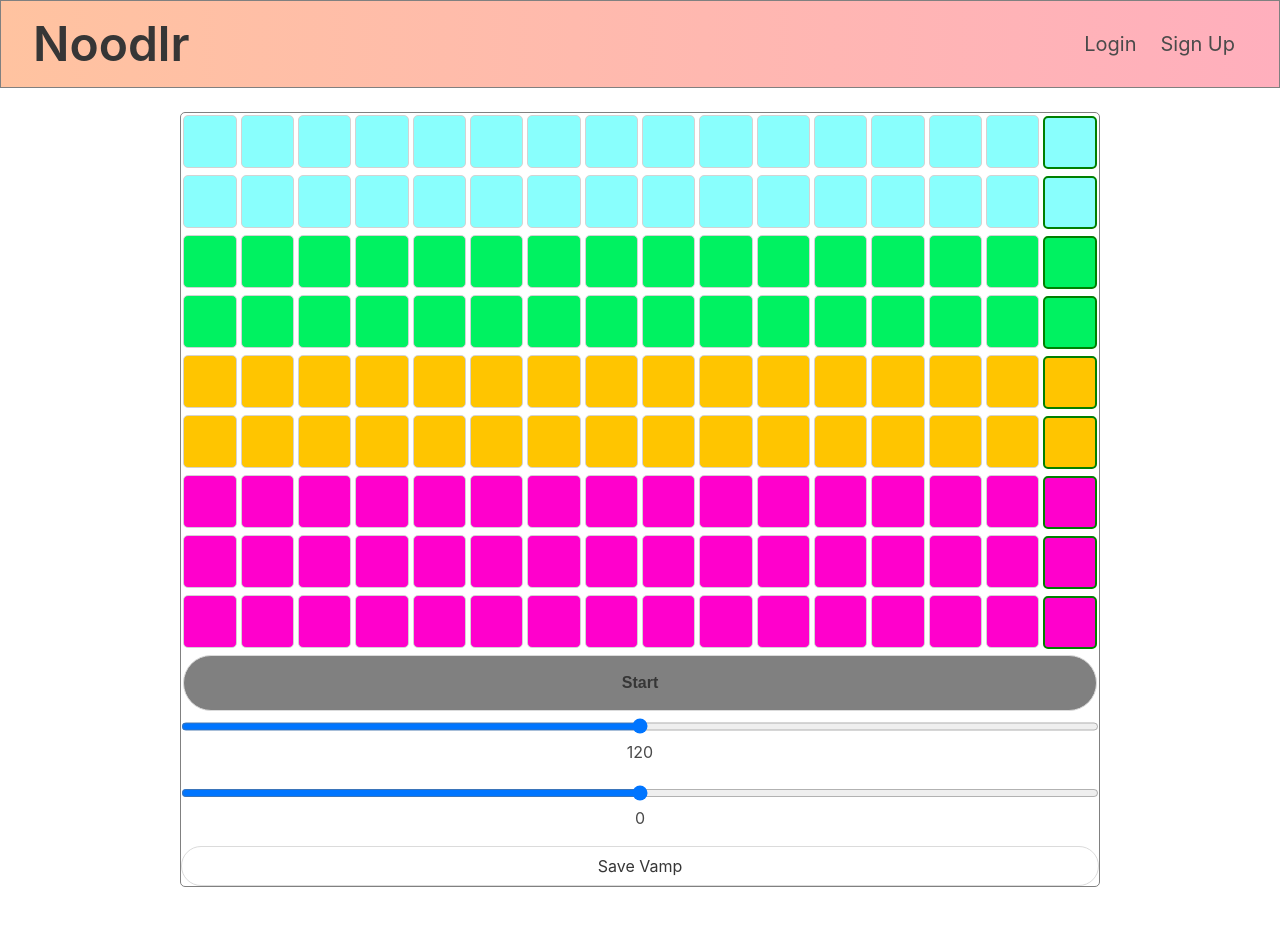
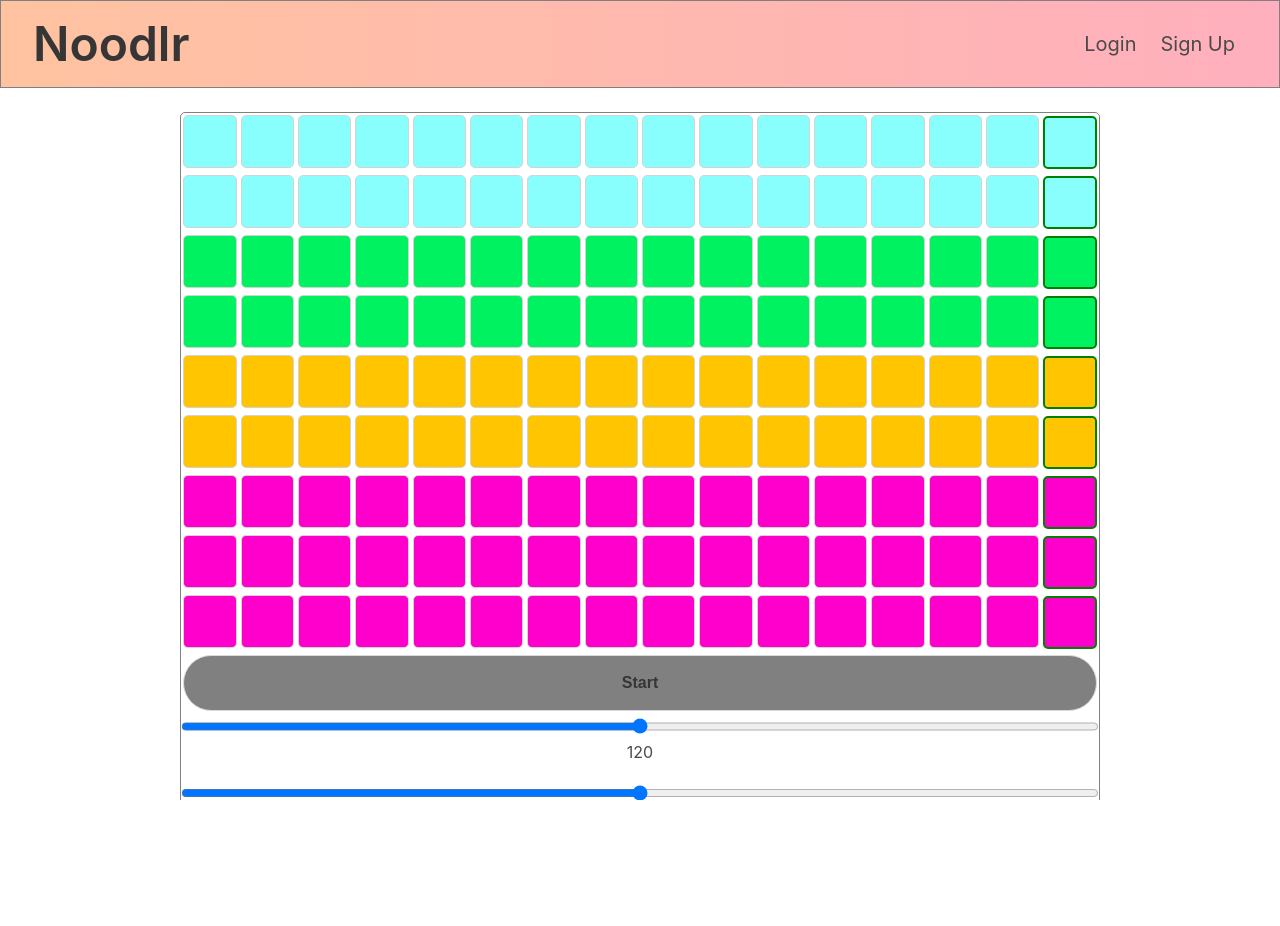
Before and after one commit to Garrett-Bodley/noodlr-frontend, a React (Create React App) app: page / in a window 1280 px wide. Shown: the top 926 px of the page. After the commit the page ends 800 px from the top, so only its background shows below. Built offline with nearby package versions, Linux system fonts and the light colour scheme; no server answers.

Commit message:
Comment out darkmode CSS.

```diff
--- a/src/App.css
+++ b/src/App.css
@@ -1,7 +1,3 @@
-.App {
-  /* text-align: center; */
-}
-
 .App-logo {
   height: 40vmin;
   pointer-events: none;
@@ -24,6 +20,30 @@
   color: white;
 }
 
+html, body, #root{
+  height: 100%;
+  overflow: auto;
+}
+
+/* #toggle-theme{
+  margin: 0 auto;
+  display: block
+}
+
+.dark-mode{
+  overflow: auto;
+  height: 100vh;
+  background-color: #363537;
+  color: #FAFAFA;
+}
+
+.light-mode{
+  overflow: auto;
+  height: 100vh;
+  background-color: #FFFFFF;
+  color: #363537;
+} */
+
 .App-link {
   color: #61dafb;
 }
```
